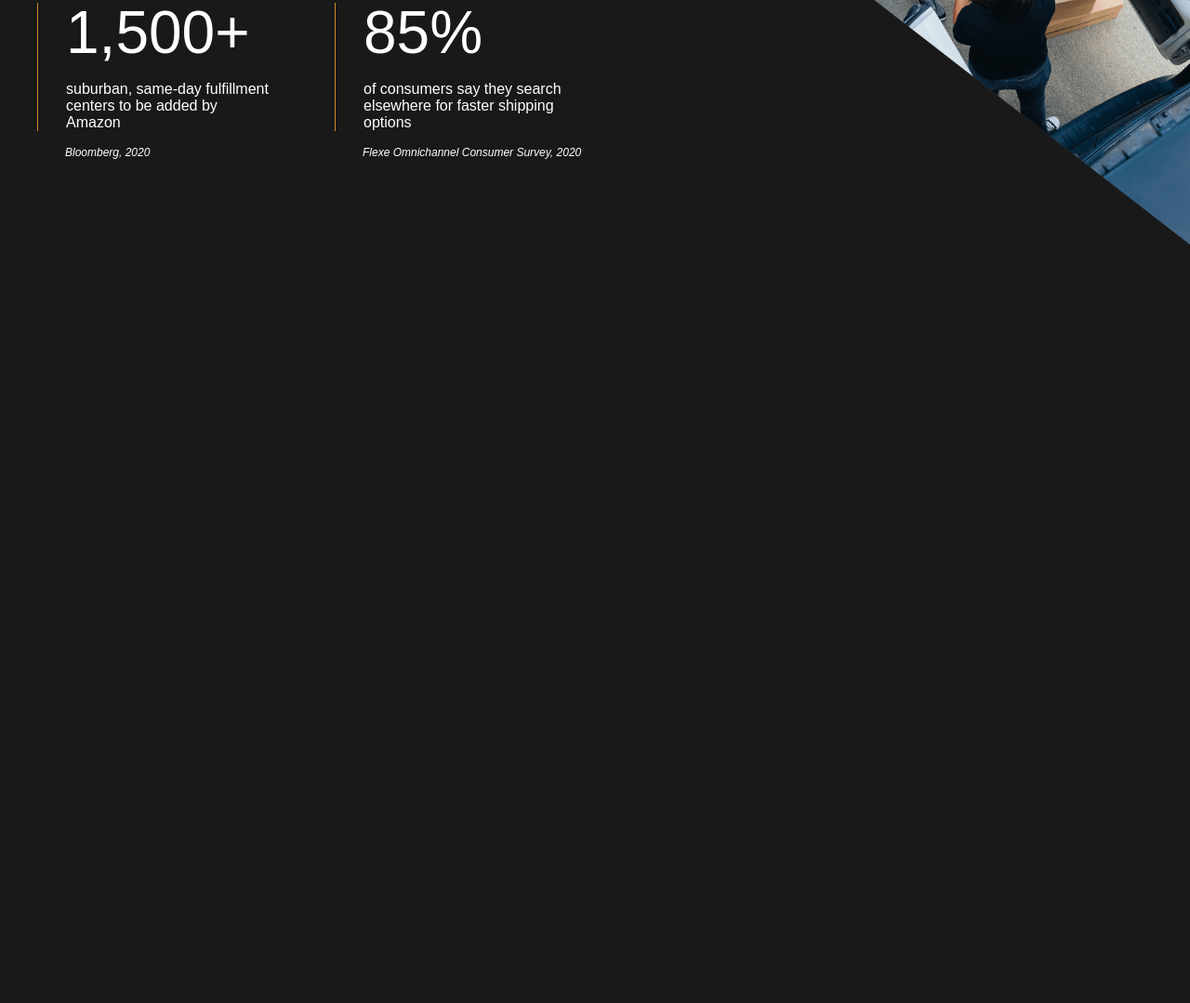
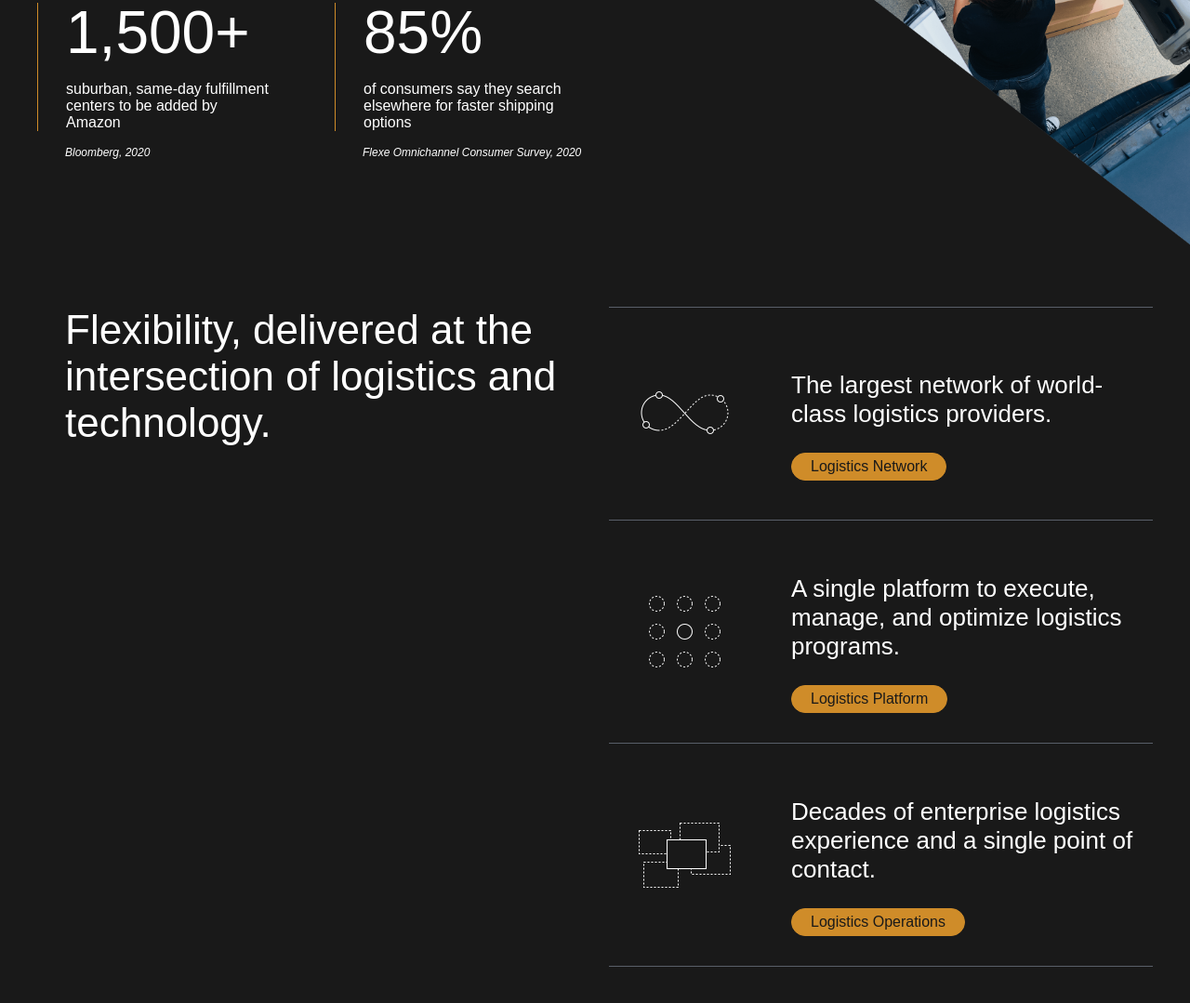
Before and after one commit to bdeak4/Internship-9-CSS-Layout, a plain HTML site: page index.html in a window 1280 px wide. Shown: the part 1366-2445 px from the top of the page at 93% size. Before the commit the page ends 1696 px from the top, so only its background shows below. Drawn offline with Linux system fonts and the light colour scheme.

Commit message:
add more features section

```diff
--- a/index.html
+++ b/index.html
@@ -112,7 +112,45 @@
                 </div>
             </div>
         </div>
-        <img src="assets/mail-triangle.png" alt="Delivering mail" class="featured-feature__image">
+        <img src="assets/mail-triangle.png" alt="" class="featured-feature__image">
+    </div>
+
+    <div class="more-features">
+        <div class="more-features__heading">
+            <h2 class="feature__title">
+                Flexibility, delivered at the intersection of logistics and technology.
+            </h2>
+        </div>
+        <div class="more-features__features">
+            <div class="more-features__feature">
+                <img src="assets/mobius.png" alt="" width="100" height="100" class="more-features__feature__image">
+                <div class="more-features__feature__text">
+                    <h3 class="more-features__feature__title">
+                        The largest network of world-class logistics providers.
+                    </h3>
+                    <button class="button button--yellow">Logistics Network</button>
+                </div>
+            </div>
+            <div class="more-features__feature">
+                <img src="assets/circle-grid.png" alt="" width="100" height="100" class="more-features__feature__image">
+                <div class="more-features__feature__text">
+                    <h3 class="more-features__feature__title">
+                        A single platform to execute, manage, and optimize logistics programs.
+                    </h3>
+                    <button class="button button--yellow">Logistics Platform</button>
+                </div>
+            </div>
+            <div class="more-features__feature">
+                <img src="assets/graphic-frames.png" alt="" width="100" height="100"
+                    class="more-features__feature__image">
+                <div class="more-features__feature__text">
+                    <h3 class="more-features__feature__title">
+                        Decades of enterprise logistics experience and a single point of contact.
+                    </h3>
+                    <button class="button button--yellow">Logistics Operations</button>
+                </div>
+            </div>
+        </div>
     </div>
 </body>
 
--- a/styles.css
+++ b/styles.css
@@ -188,3 +188,40 @@ body {
 .featured-feature__description {
     padding: 0 100px 10px 70px;
 }
+
+/* JOŠ “svojstava” */
+
+.more-features {
+    display: flex;
+    margin-bottom: 65px;
+    padding-left: 70px;
+    padding-right: 40px;
+}
+
+.more-features > * {
+    width: 50%;
+}
+
+.more-features__feature {
+    display: flex;
+    align-items: center;
+    border-bottom: 1px solid rgb(89, 95, 105);
+}
+
+.more-features__feature:first-child {
+    border-top: 1px solid rgb(89, 95, 105);
+}
+
+.more-features__feature__image {
+    margin: 64px;
+    margin-left: 32px;
+}
+
+.more-features__feature__text {
+    margin: 32px 0;
+}
+
+.more-features__feature__title {
+    font-weight: 400;
+    font-size: 26px;
+}
```
